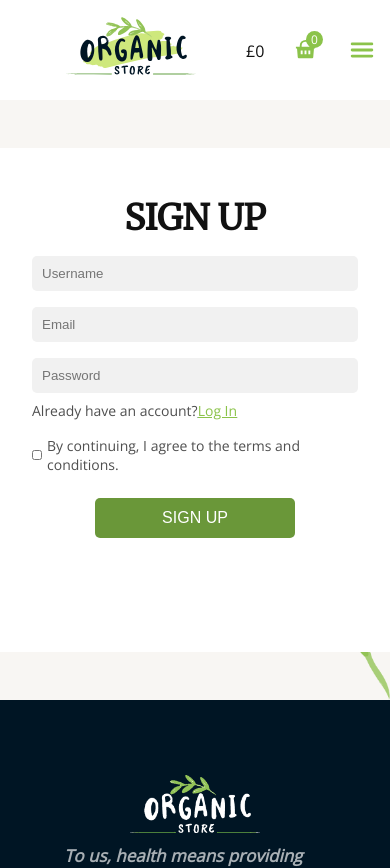
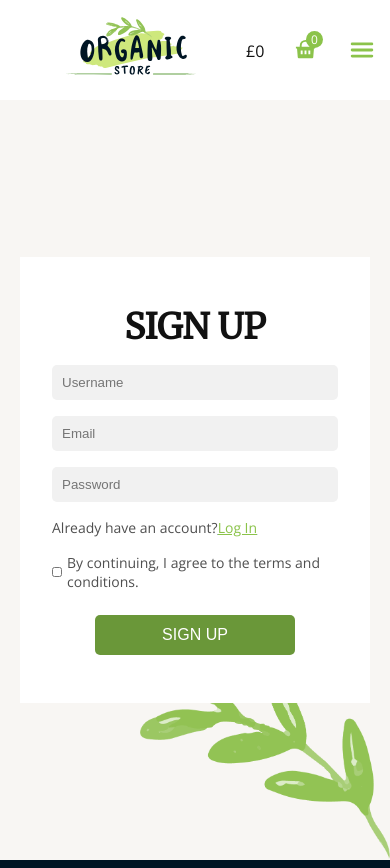
Before and after one commit to aayushlama4008/organic-food-store, a React (Vite) app: page /Sign-up in a window 390 px wide. Shown: the top 868 px of the page. Built offline with nearby package versions, Linux system fonts and the light colour scheme.

Commit message:
Add : added media curies to the signup and login page

```diff
--- a/src/pages/LogIn/logIn.scss
+++ b/src/pages/LogIn/logIn.scss
@@ -3,13 +3,22 @@
   background-color: var(--background-color);
   display: grid;
   justify-content: center;
-  max-height: 600px;
+  align-items: center;
+
 
   background-image: url(../../assets/background-leaf.png);
   background-position-x: right;
   background-position-y: bottom;
   background-size: 250px;
   background-repeat: no-repeat;
+
+  @media screen and (max-width:500px) {
+    height: 90vh;
+    display: grid;
+    justify-content: center;
+    align-items: center;
+
+  }
 }
 .login--fields {
   display: grid;
--- a/src/pages/SignUp/SignUp.jsx
+++ b/src/pages/SignUp/SignUp.jsx
@@ -19,7 +19,7 @@ const SignUp = () => {
 
         <p>
           Already have an account?
-          <Link to={'/Log-in'}>
+          <Link to={"/Log-in"}>
             <span>Log In</span>
           </Link>
         </p>
--- a/src/pages/SignUp/signUp.scss
+++ b/src/pages/SignUp/signUp.scss
@@ -3,16 +3,21 @@
   background-color: var(--background-color);
   display: grid;
   justify-content: center;
-  max-height: 600px;
-
+  align-items: center;
 
   background-image: url(../../assets/background-leaf.png);
-  background-position-x: right ;
+  background-position-x: right;
   background-position-y: bottom;
   background-size: 250px;
   background-repeat: no-repeat;
 
-
+  @media screen and (max-width: 500px) {
+    height: 90vh;
+    display: grid;
+    justify-content: center;
+    align-items: center;
+    padding: 20px;
+  }
 }
 .signup--fields {
   display: grid;
@@ -26,6 +31,7 @@
     border-radius: 5px;
     padding: 5px 10px;
   }
+  margin-bottom: 1rem;
 }
 .signup--container {
   background-color: var(--white-color);
@@ -55,11 +61,11 @@
       transition: 0.3s;
     }
   }
-  p{
+  p {
     color: var(--text-color);
     font-size: 14px;
     margin: 0.5rem 0;
-    span{
+    span {
       color: var(--primary-color);
       cursor: pointer;
       text-decoration: underline;
@@ -70,7 +76,7 @@
   display: grid;
   justify-content: center;
 }
-.signup--agree{
+.signup--agree {
   display: grid;
   grid-template-columns: 10px 1fr;
   gap: 5px;
```
Lines whose indentation alone changed are shown as unchanged.
